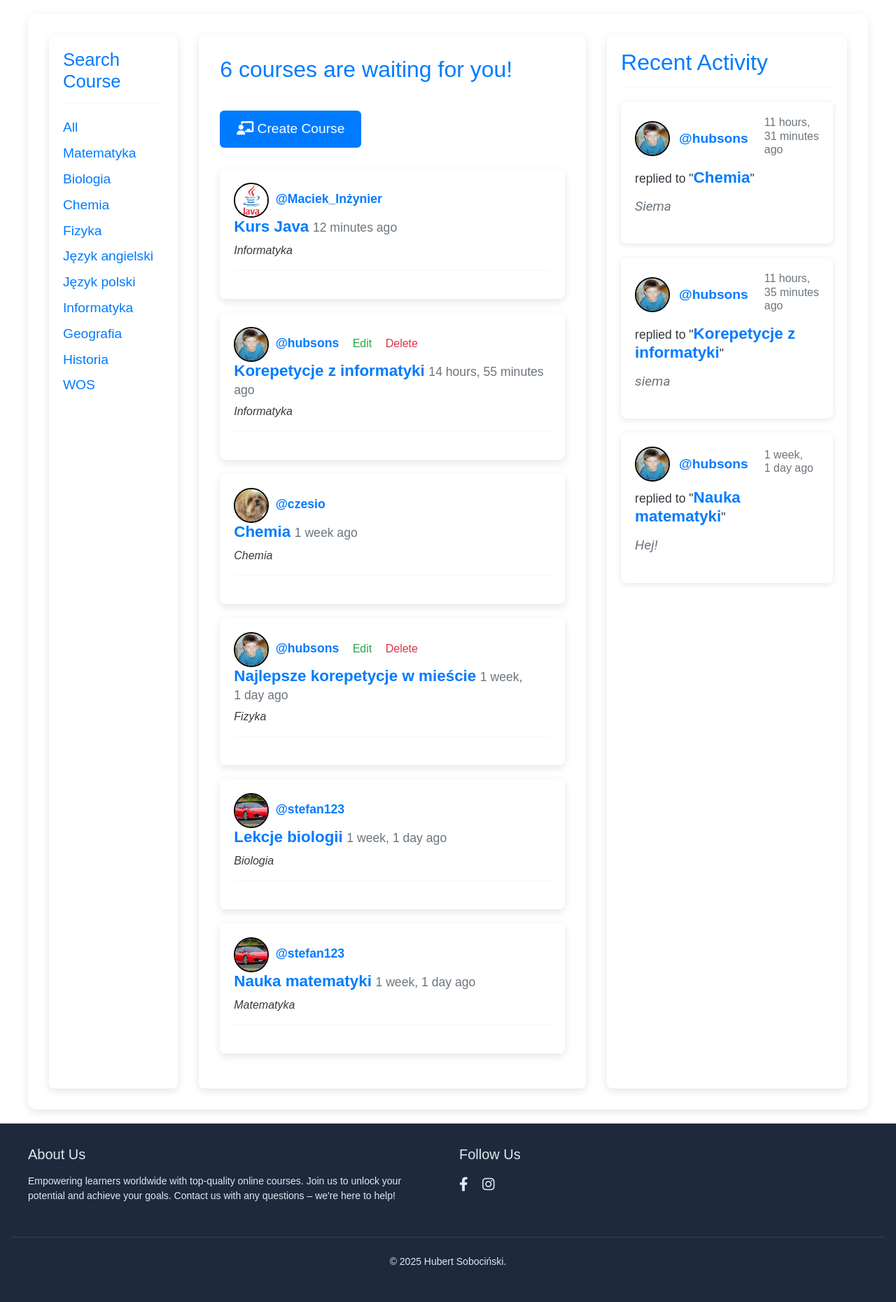
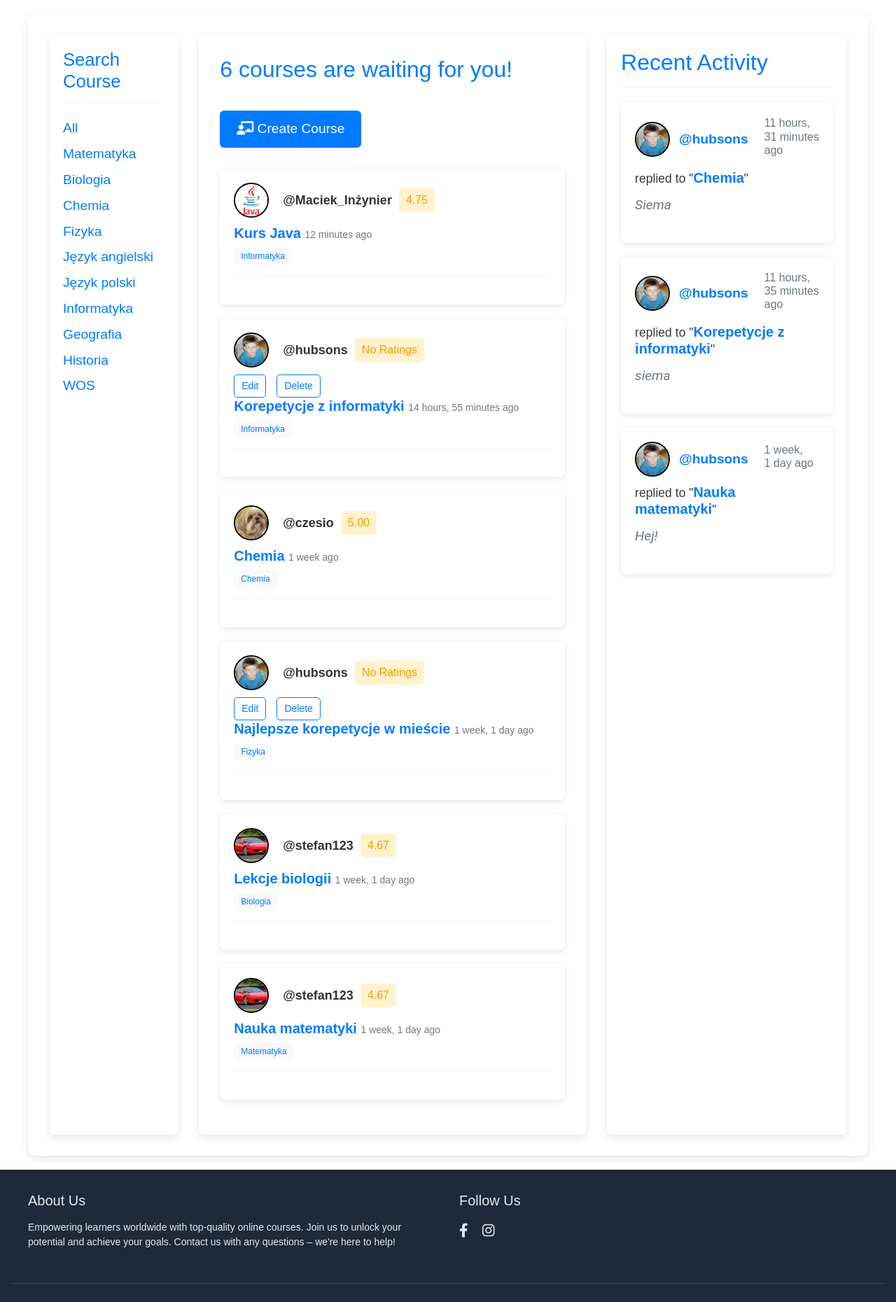
Before and after one commit to hubsonsss/Online-Courses-Django-Project, a Django app: page / in a window 1280 px wide. Shown: the part 72-1932 px from the top of the page at 70% size. Run offline with Django 4.2, Linux system fonts and the light colour scheme; a user stored in the database is signed in; data comes from the database, SQL or seed files in the repository; both versions use the stored data as it was after the commit.

Commit message:
rating teacher

```diff
--- a/DjangoProject1/kursy_online/admin.py
+++ b/DjangoProject1/kursy_online/admin.py
@@ -1,8 +1,9 @@
 from django.contrib import admin
-from .models import Course, Subject, Message, User, CourseMaterial
+from .models import Course, Subject, Message, User, CourseMaterial, TeacherRating
 
 admin.site.register(User)
 admin.site.register(Course)
 admin.site.register(Subject)
 admin.site.register(Message)
 admin.site.register(CourseMaterial)
+admin.site.register(TeacherRating)
--- a/DjangoProject1/kursy_online/models.py
+++ b/DjangoProject1/kursy_online/models.py
@@ -2,6 +2,8 @@ import uuid
 
 from django.db import models
 from django.contrib.auth.models import AbstractUser
+from django.db.models import Avg
+
 
 class User(AbstractUser):
 
@@ -11,8 +13,17 @@ class User(AbstractUser):
     image = models.ImageField(null=True, default='avatar.png')
     is_active = models.BooleanField(default=False)
     activation_token = models.UUIDField(default=uuid.uuid4, editable=False)
+    teacher_rating_average = models.DecimalField(
+        max_digits=3, decimal_places=2, null=True, blank=True, default=0
+    )
 
     REQUIRED_FIELDS = ['email', 'name']
+
+    def update_teacher_rating(self):
+        ratings = self.teacher_ratings.all()
+        avg_rating = ratings.aggregate(Avg('rating'))['rating__avg'] or 0
+        self.teacher_rating_average = avg_rating
+        self.save()
 
 class Subject(models.Model):
     name = models.CharField(max_length=100)
@@ -60,3 +71,16 @@ class CourseMaterial(models.Model):
 
     def __str__(self):
         return self.title
+
+class TeacherRating(models.Model):
+    course = models.ForeignKey('Course', on_delete=models.CASCADE)
+    student = models.ForeignKey(User, on_delete=models.CASCADE)
+    teacher = models.ForeignKey(User, on_delete=models.CASCADE, related_name="teacher_ratings" , null=True)
+    rating = models.IntegerField()
+
+    class Meta:
+        unique_together = ('course', 'student')
+
+    def save(self, *args, **kwargs):
+        super().save(*args, **kwargs)
+        self.teacher.update_teacher_rating()
--- a/DjangoProject1/kursy_online/templates/kursy_online/course_list.html
+++ b/DjangoProject1/kursy_online/templates/kursy_online/course_list.html
@@ -1,13 +1,20 @@
 {% load static %}
-<link rel="stylesheet" type="text/css" media="screen" href="{% static 'styles/course_list.css' %}?v=1.2">
+<link rel="stylesheet" type="text/css" media="screen" href="{% static 'styles/course_list.css' %}?v=1.4">
 
 <div class="course-info">
-    <img id="image-preview" src="{{ course.teacher.image.url }}" alt="Profile Picture">
-    <a href="{% url 'profile' course.teacher.id %}" class="teacher-link">@{{ course.teacher.username }}</a>
+    <div class="teacher-info">
+        <img id="image-preview" src="{{ course.teacher.image.url }}" alt="Profile Picture">
+        <div class="teacher-rating">
+            <a href="{% url 'profile' course.teacher.id %}" class="teacher-link">@{{ course.teacher.username }}</a>
+            <div class="rating">{{ course.teacher.teacher_rating_average|default:"No Ratings" }}</div>
+        </div>
+    </div>
 
     {% if request.user == course.teacher %}
-        <a href="{% url 'update_course' course.id %}" class="edit-link">Edit</a>
-        <a href="{% url 'delete_course' course.id %}" class="delete-link">Delete</a>
+        <div class="course-actions">
+            <a href="{% url 'update_course' course.id %}" class="edit-link">Edit</a>
+            <a href="{% url 'delete_course' course.id %}" class="delete-link">Delete</a>
+        </div>
     {% endif %}
 
     <h5>
--- a/DjangoProject1/kursy_online/views.py
+++ b/DjangoProject1/kursy_online/views.py
@@ -3,7 +3,7 @@ import os
 from lxml import etree
 
 from django.contrib import messages
-from django.contrib.auth import authenticate, login, logout, update_session_auth_hash
+from django.contrib.auth import authenticate, login, logout
 from django.contrib.auth.decorators import login_required
 from django.contrib.auth.tokens import default_token_generator
 from django.contrib.sites.shortcuts import get_current_site
@@ -13,8 +13,10 @@ from django.shortcuts import render, redirect, get_object_or_404
 from django.template.loader import render_to_string
 from django.utils.http import urlsafe_base64_encode, urlsafe_base64_decode
 from django.conf import settings
-from .models import Course, Subject, Message, User, CourseMaterial
-from .forms import CourseForm, RegistrationForm, UserProfileForm, CourseMaterialForm
+
+from django.db.models import Avg
+from .models import Course, Subject, Message, User, CourseMaterial, TeacherRating
+from .forms import CourseForm, RegistrationForm, UserProfileForm, CourseMaterialForm, RatingForm
 from django.db.models import Q
 def home(request):
     if request.GET.get('q') is not None:
@@ -45,29 +47,57 @@ def home(request):
 
 
 def course(request, p):
-    course = Course.objects.get(id=p)
+    course = get_object_or_404(Course, id=p)
     students = course.students.all()
     comments = []
-    if request.user in students or request.user == course.teacher:
-        comments = course.message_set.all().order_by("-created")
-    if request.method == "POST":
-        if "comment" in request.POST and (request.user in students or request.user == course.teacher ):
-            message = Message.objects.create(
-                user=request.user,
-                course=course,
-                message=request.POST.get("comment"),
-            )
-            return redirect("course", p=course.id)
-        elif "join_course" in request.POST and request.user != course.teacher:
-            course.students.add(request.user)
-            return redirect("course", p=course.id)
-        elif "leave_course" in request.POST and request.user != course.teacher:
-            course.students.remove(request.user)
-            return redirect("course", p=course.id)
-    context = {"course": course, "comments": comments, "students": students}
+
+    if request.user.is_authenticated:
+        if request.user in students or request.user == course.teacher:
+            comments = course.message_set.all().order_by("-created")
+
+        if request.method == "POST":
+            if "comment" in request.POST and (request.user in students or request.user == course.teacher):
+                Message.objects.create(
+                    user=request.user,
+                    course=course,
+                    message=request.POST.get("comment"),
+                )
+                return redirect("course", p=course.id)
+
+            elif "join_course" in request.POST and request.user != course.teacher:
+                course.students.add(request.user)
+                return redirect("course", p=course.id)
+
+            elif "leave_course" in request.POST and request.user != course.teacher:
+                course.students.remove(request.user)
+                return redirect("course", p=course.id)
+
+            elif "rate_teacher" in request.POST and request.user in students:
+                if not TeacherRating.objects.filter(course=course, student=request.user).exists():
+                    rating = request.POST.get("rating")
+                    if rating:
+                        TeacherRating.objects.create(
+                            course=course,
+                            student=request.user,
+                            teacher=course.teacher,
+                            rating=int(rating),
+                        )
+                        return redirect("course", p=course.id)
+
+        already_rated = TeacherRating.objects.filter(course=course, student=request.user).exists()
+    else:
+        already_rated = False
+
+    context = {
+        "course": course,
+        "comments": comments,
+        "students": students,
+        "form": RatingForm() if request.user.is_authenticated and request.user in students and not already_rated else None,
+        "already_rated": already_rated,
+        "avg_rating": course.teacher.teacher_rating_average if course.teacher.teacher_rating_average else "No Rating",
+    }
 
     return render(request, 'kursy_online/course.html', context)
-
 @login_required(login_url="login")
 def createCourse(request):
     form = CourseForm()
--- a/DjangoProject1/static/styles/course_list.css
+++ b/DjangoProject1/static/styles/course_list.css
@@ -1,75 +1,15 @@
 .course-info {
-    background-color: #FFFFFF;
+    background: #fff;
     padding: 20px;
+    margin-bottom: 20px;
     border-radius: 8px;
-    box-shadow: 0 4px 12px rgba(0, 0, 0, 0.1);
-    margin-bottom: 20px;
-    transition: transform 0.3s ease, box-shadow 0.3s ease;
+    box-shadow: 0 2px 8px rgba(0, 0, 0, 0.1);
 }
 
-.course-info:hover {
-    transform: translateY(-3px);
-    box-shadow: 0 4px 12px rgba(0, 0, 0, 0.2);
-}
-
-.teacher-link {
-    color: #007BFF;
-    font-weight: bold;
-    font-size: 1.1rem;
-    transition: color 0.3s ease;
-}
-
-.teacher-link:hover {
-    color: #0056B3;
-}
-
-.edit-link,
-.delete-link {
-    margin-left: 15px;
-    font-size: 1rem;
-    color: #28A745;
-    text-decoration: none;
-    transition: color 0.3s ease;
-}
-
-.edit-link:hover {
-    color: #218838;
-}
-
-.delete-link {
-    color: #DC3545;
-}
-
-.delete-link:hover {
-    color: #C82333;
-}
-
-.course-name {
-    font-size: 1.4rem;
-    color: #007BFF;
-    text-decoration: none;
-}
-
-.course-name:hover {
-    color: #0056B3;
-}
-
-.course-time {
-    font-size: 1.1rem;
-    color: #6C757D;
-}
-
-.course-subject {
-    color: #343A40;
-    font-size: 1rem;
-    font-style: italic;
-    margin-top: 5px;
-}
-
-hr {
-    border: 0;
-    border-top: 1px solid #E9ECEF;
-    margin-top: 15px;
+.teacher-info {
+    display: flex;
+    align-items: center;
+    gap: 15px;
     margin-bottom: 10px;
 }
 
@@ -78,5 +18,67 @@ hr {
     height: 50px;
     border-radius: 50%;
     object-fit: cover;
-    border: 2px solid #000000;
 }
+
+.teacher-rating {
+    display: flex;
+    align-items: center;
+    gap: 10px;
+}
+
+.teacher-link {
+    font-size: 18px;
+    font-weight: bold;
+    color: #333;
+    text-decoration: none;
+}
+
+.rating {
+    font-size: 16px;
+    color: #ff9800;
+    background-color: #fff3cd;
+    padding: 5px 10px;
+    border-radius: 5px;
+}
+
+.course-actions {
+    display: flex;
+    align-items: center;
+    gap: 15px;
+}
+
+.edit-link,
+.delete-link {
+    color: #007bff;
+    text-decoration: none;
+    font-size: 14px;
+    padding: 5px 10px;
+    border: 1px solid #007bff;
+    border-radius: 5px;
+    transition: 0.3s;
+}
+
+.edit-link:hover,
+.delete-link:hover {
+    background-color: #007bff;
+    color: white;
+}
+
+.course-name {
+    font-size: 20px;
+    color: #007bff;
+    text-decoration: none;
+}
+
+.course-time {
+    font-size: 14px;
+    color: #777;
+}
+
+.course-subject {
+    font-size: 12px;
+    color: #007bff;
+    background-color: #f8f9fa;
+    padding: 5px 10px;
+    border-radius: 5px;
+}
```
Also changed, not shown: DjangoProject1/kursy_online/forms.py (+11 -1 lines), DjangoProject1/kursy_online/templates/kursy_online/course.html (+29 -7 lines), DjangoProject1/kursy_online/templates/kursy_online/profile.html (+5 -2 lines), DjangoProject1/static/images/course_materials/joined_courses_7_AxpMOHF_Kan73Ek_yHNB9Cc_DA5VVua.html (added, +75 -0 lines), DjangoProject1/static/styles/course.css (+66 -0 lines), DjangoProject1/static/styles/profile.css (+34 -9 lines), DjangoProject1/db.sqlite3, DjangoProject1/kursy_online/migrations/0006_user_rating_average_teacherrating.py (added), DjangoProject1/kursy_online/migrations/0007_rename_rating_average_user_teacher_rating_average.py (added), DjangoProject1/kursy_online/migrations/0008_remove_teacherrating_created_at_and_more.py (added), DjangoProject1/static/images/1681472410.jpg (added), DjangoProject1/static/images/course_materials/java.png (added), DjangoProject1/static/images/images.jpg (added), DjangoProject1/static/images/istockphoto-485462644-612x612.jpg (added), 1 more files.
